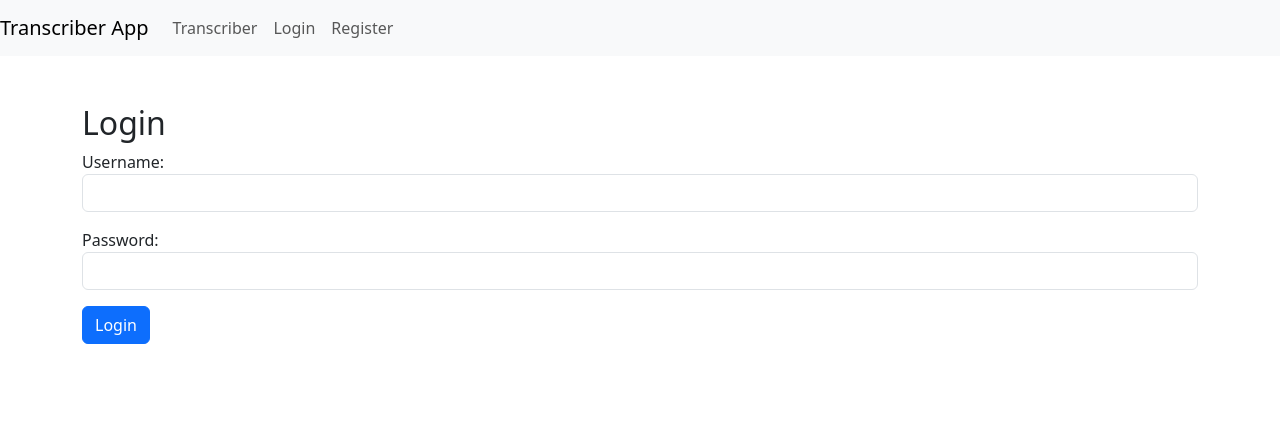
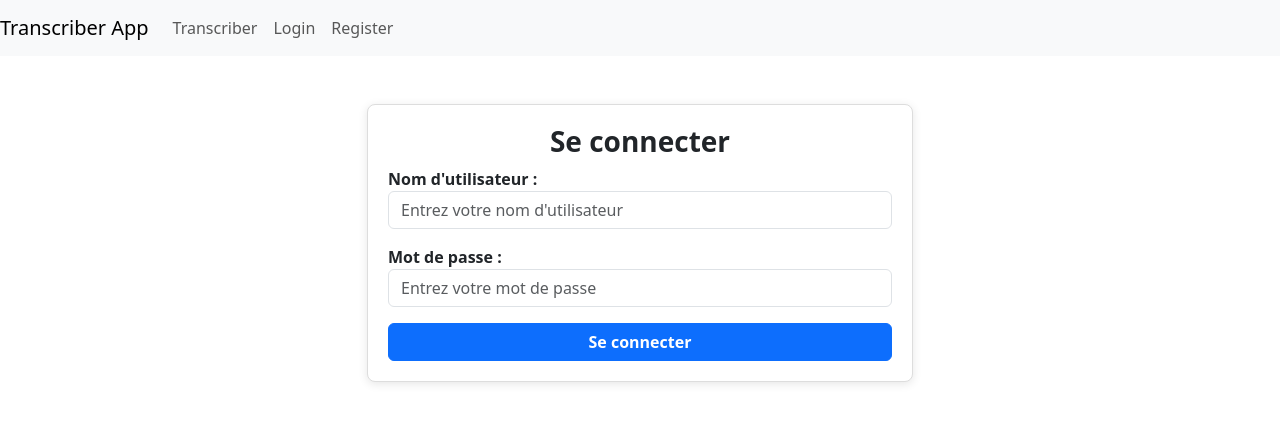
Before and after one commit to Shayan5422/Medical-transcribe, an Angular app in the folder audio-transcriber/: page /login in a window 1280 px wide. Shown: the top 422 px of the page. Built offline with nearby package versions, Linux system fonts and the light colour scheme.

Commit message:
css login

```diff
--- a/audio-transcriber/src/app/login/login.component.css
+++ b/audio-transcriber/src/app/login/login.component.css
@@ -0,0 +1,37 @@
+.card {
+    border: 1px solid #ddd;
+    border-radius: 8px;
+    box-shadow: 0 2px 10px rgba(0, 0, 0, 0.1);
+  }
+
+  .card-body {
+    padding: 20px;
+  }
+
+  h3.card-title {
+    font-weight: bold;
+  }
+
+  .form-group label {
+    font-weight: 600;
+  }
+
+  .alert {
+    font-weight: bold;
+  }
+
+  button {
+    font-weight: 600;
+  }
+
+  button:focus {
+    box-shadow: none;
+  }
+
+  .w-100 {
+    width: 100%;
+  }
+
+  .mt-3 {
+    margin-top: 20px;
+  }
--- a/audio-transcriber/src/app/login/login.component.html
+++ b/audio-transcriber/src/app/login/login.component.html
@@ -1,18 +1,25 @@
-<!-- src/app/login/login.component.html -->
 <div class="container mt-5">
-    <h2>Login</h2>
+    <div class="row justify-content-center">
+      <div class="col-md-6">
+        <div class="card">
+          <div class="card-body">
+            <h3 class="card-title text-center">Se connecter</h3>
             <form (ngSubmit)="onLogin()">
               <div class="form-group">
-        <label for="username">Username:</label>
-        <input [(ngModel)]="username" name="username" id="username" class="form-control" required />
+                <label for="username">Nom d'utilisateur :</label>
+                <input [(ngModel)]="username" name="username" id="username" class="form-control" required placeholder="Entrez votre nom d'utilisateur" />
               </div>
               <div class="form-group mt-3">
-        <label for="password">Password:</label>
-        <input [(ngModel)]="password" name="password" id="password" type="password" class="form-control" required />
+                <label for="password">Mot de passe :</label>
+                <input [(ngModel)]="password" name="password" id="password" type="password" class="form-control" required placeholder="Entrez votre mot de passe" />
               </div>
-      <button type="submit" class="btn btn-primary mt-3">Login</button>
+              <button type="submit" class="btn btn-primary mt-3 w-100">Se connecter</button>
             </form>
             <div *ngIf="errorMessage" class="alert alert-danger mt-3">
               {{ errorMessage }}
             </div>
           </div>
+        </div>
+      </div>
+    </div>
+  </div>
--- a/audio-transcriber/src/app/register/register.component.css
+++ b/audio-transcriber/src/app/register/register.component.css
@@ -0,0 +1,37 @@
+.card {
+    border: 1px solid #ddd;
+    border-radius: 8px;
+    box-shadow: 0 2px 10px rgba(0, 0, 0, 0.1);
+  }
+
+  .card-body {
+    padding: 20px;
+  }
+
+  h3.card-title {
+    font-weight: bold;
+  }
+
+  .form-group label {
+    font-weight: 600;
+  }
+
+  .alert {
+    font-weight: bold;
+  }
+
+  button {
+    font-weight: 600;
+  }
+
+  button:focus {
+    box-shadow: none;
+  }
+
+  .w-100 {
+    width: 100%;
+  }
+
+  .mt-3 {
+    margin-top: 20px;
+  }
--- a/audio-transcriber/src/app/register/register.component.html
+++ b/audio-transcriber/src/app/register/register.component.html
@@ -1,20 +1,23 @@
-<!-- src/app/register/register.component.html -->
 <div class="container mt-5">
-    <h2>Register</h2>
+    <div class="row justify-content-center">
+      <div class="col-md-6">
+        <div class="card">
+          <div class="card-body">
+            <h3 class="card-title text-center">Créer un compte</h3>
             <form (ngSubmit)="onRegister()">
               <div class="form-group">
-        <label for="username">Username:</label>
-        <input [(ngModel)]="username" name="username" id="username" class="form-control" required />
+                <label for="username">Nom d'utilisateur :</label>
+                <input [(ngModel)]="username" name="username" id="username" class="form-control" required placeholder="Choisissez un nom d'utilisateur" />
               </div>
               <div class="form-group mt-3">
-        <label for="password">Password:</label>
-        <input [(ngModel)]="password" name="password" id="password" type="password" class="form-control" required />
+                <label for="password">Mot de passe :</label>
+                <input [(ngModel)]="password" name="password" id="password" type="password" class="form-control" required placeholder="Créez un mot de passe" />
               </div>
               <div class="form-group mt-3">
-        <label for="confirmPassword">Confirm Password:</label>
-        <input [(ngModel)]="confirmPassword" name="confirmPassword" id="confirmPassword" type="password" class="form-control" required />
+                <label for="confirmPassword">Confirmer le mot de passe :</label>
+                <input [(ngModel)]="confirmPassword" name="confirmPassword" id="confirmPassword" type="password" class="form-control" required placeholder="Confirmez votre mot de passe" />
               </div>
-      <button type="submit" class="btn btn-primary mt-3">Register</button>
+              <button type="submit" class="btn btn-primary mt-3 w-100">S'inscrire</button>
             </form>
             <div *ngIf="errorMessage" class="alert alert-danger mt-3">
               {{ errorMessage }}
@@ -23,3 +26,7 @@
               {{ successMessage }}
             </div>
           </div>
+        </div>
+      </div>
+    </div>
+  </div>
```
Lines whose indentation alone changed are shown as unchanged.
